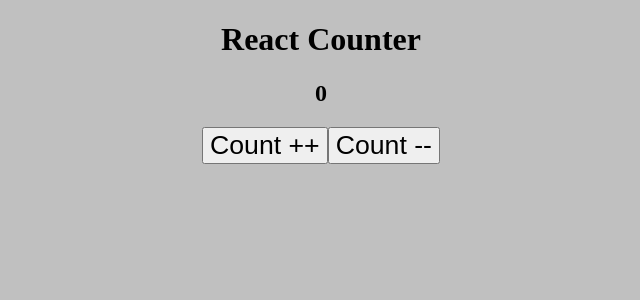
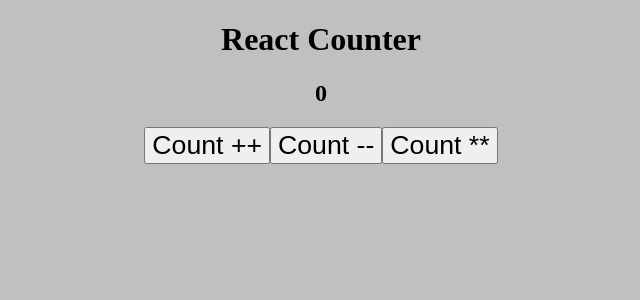
Before and after one commit to Chupriarti/react-counter, a React (Create React App) app: page / in a window 1280 px wide. Shown: the top 300 px of the page, without its empty margins (319-959 px from the left). Built offline with nearby package versions, Linux system fonts and the light colour scheme.

Commit message:
added multiplier

```diff
--- a/src/App.js
+++ b/src/App.js
@@ -10,6 +10,7 @@
       <h2>{count}</h2>
       <CounterButton callback={() => setCount(count + 1)} title="Count ++" />
       <CounterButton callback={() => setCount(count - 1)} title="Count --" />
+      <CounterButton callback={() => setCount(count * count)} title="Count **" />
     </div>
   );
 }
```
